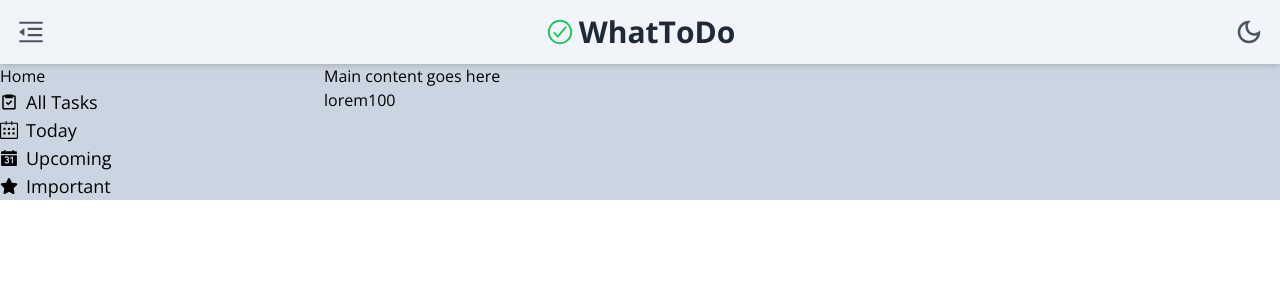
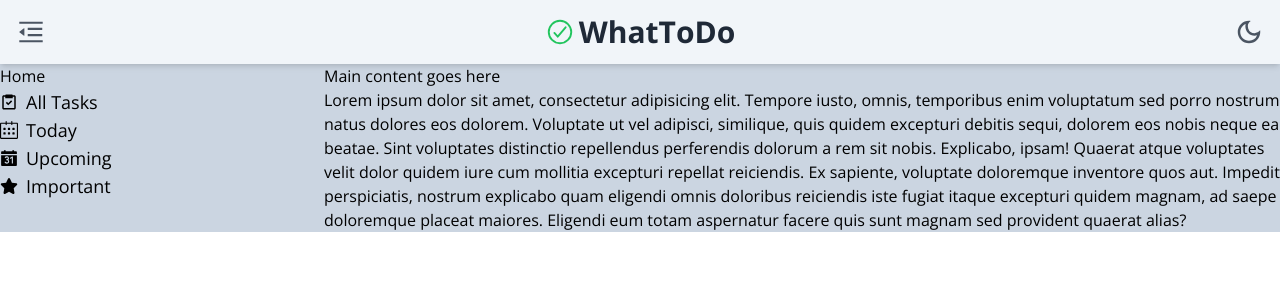
Before and after one commit to bismarkagyare/todo-react, a React (Vite) app: page / in a window 1280 px wide. Shown: the top 300 px of the page. Built offline with nearby package versions, Linux system fonts and the light colour scheme.

Commit message:
add dummy text for now

```diff
--- a/src/components/Main.jsx
+++ b/src/components/Main.jsx
@@ -4,7 +4,19 @@ const Main = () => {
   return (
     <div>
       <div>Main content goes here</div>
-      <p>lorem100</p>
+      <p>
+        Lorem ipsum dolor sit amet, consectetur adipisicing elit. Tempore iusto,
+        omnis, temporibus enim voluptatum sed porro nostrum natus dolores eos
+        dolorem. Voluptate ut vel adipisci, similique, quis quidem excepturi
+        debitis sequi, dolorem eos nobis neque ea beatae. Sint voluptates
+        distinctio repellendus perferendis dolorum a rem sit nobis. Explicabo,
+        ipsam! Quaerat atque voluptates velit dolor quidem iure cum mollitia
+        excepturi repellat reiciendis. Ex sapiente, voluptate doloremque
+        inventore quos aut. Impedit perspiciatis, nostrum explicabo quam
+        eligendi omnis doloribus reiciendis iste fugiat itaque excepturi quidem
+        magnam, ad saepe doloremque placeat maiores. Eligendi eum totam
+        aspernatur facere quis sunt magnam sed provident quaerat alias?
+      </p>
     </div>
   );
 };
```
